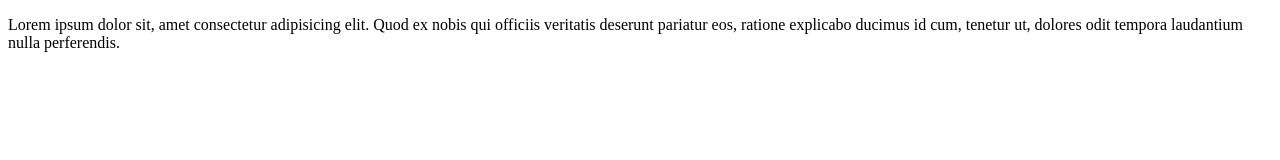
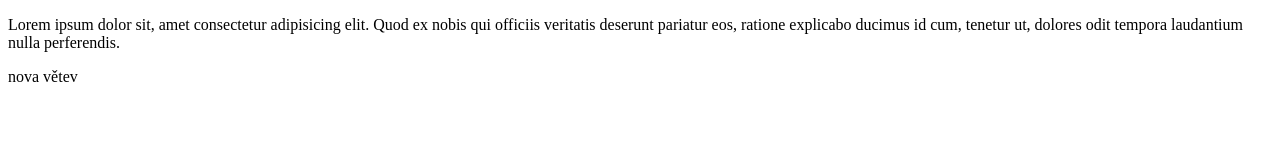
Before and after one commit to Tvorim-Web-od-A-do-Z-2-jaro-2021-Praha/portfolio-projekt-Adelait, a plain HTML site: page index.html in a window 1280 px wide. Drawn offline with Linux system fonts and the light colour scheme.

Commit message:
druhy push nova-vetev

```diff
--- a/index.html
+++ b/index.html
@@ -10,6 +10,7 @@
     <p>Lorem ipsum dolor sit, amet consectetur adipisicing elit. Quod ex nobis qui officiis veritatis deserunt pariatur eos, ratione explicabo ducimus id cum, tenetur ut, dolores odit tempora laudantium nulla perferendis.
 
     </p>
+    <p>nova větev</p>
 
 </body>
 </html>
```
